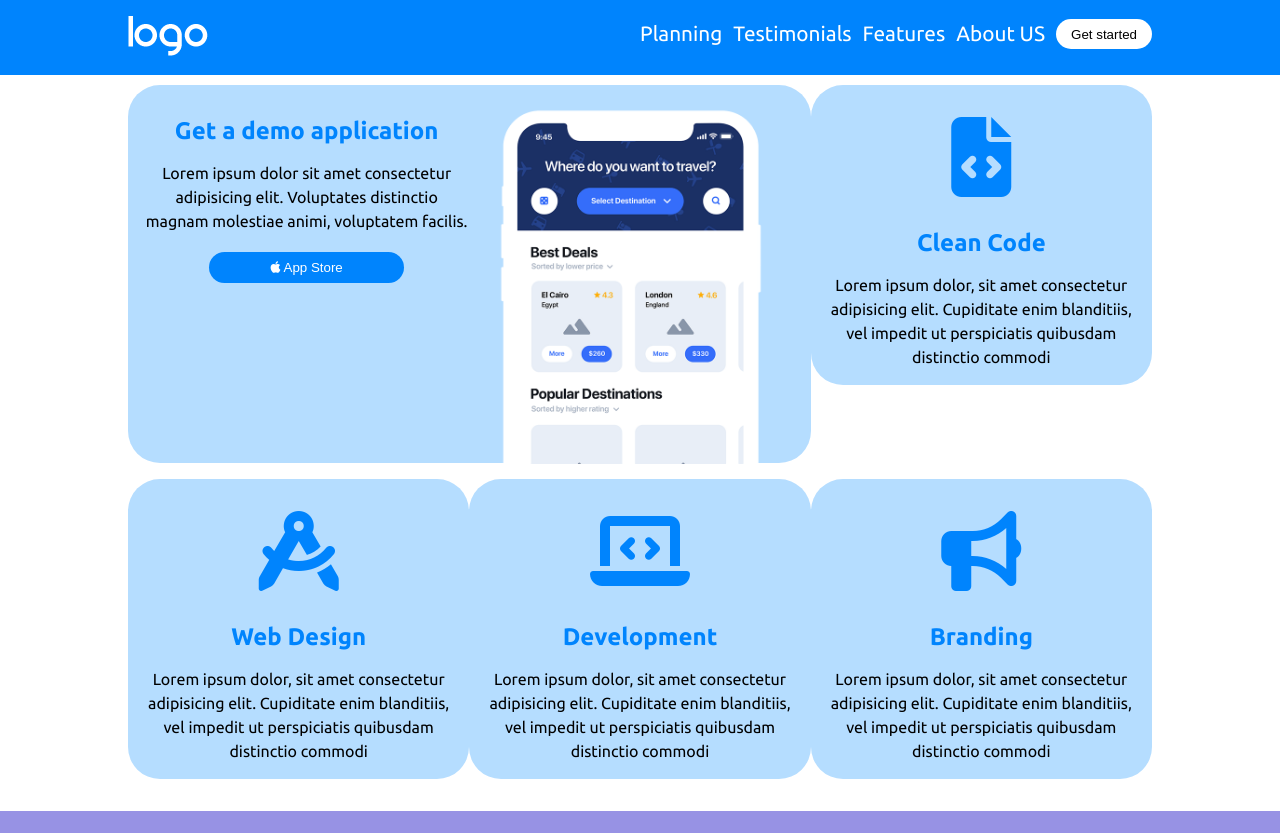
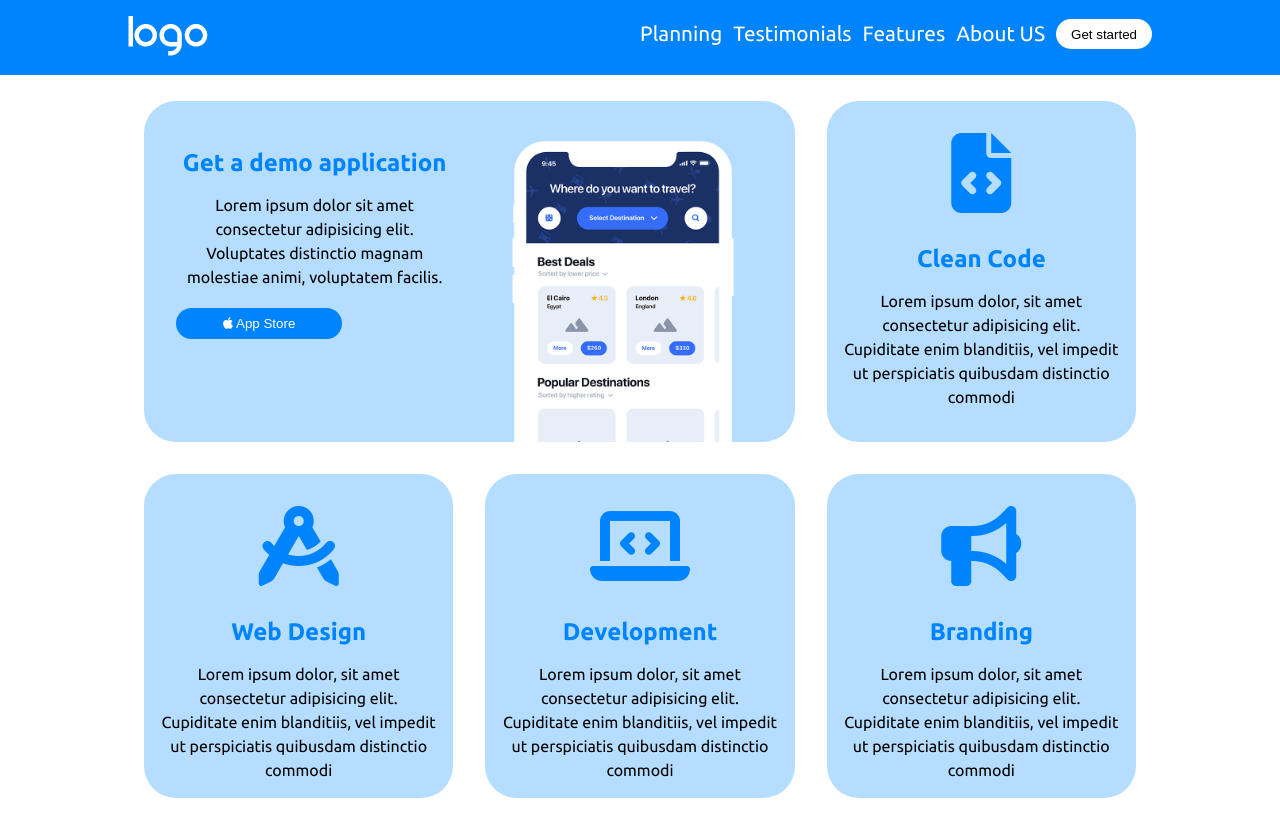
Before and after one commit to LucaRanieri96/htmlcss-responsive-layout, a plain HTML site: page index.html in a window 1280 px wide. Shown: the top 833 px of the page. Drawn offline with Linux system fonts and the light colour scheme.

Commit message:
Fix cards

```diff
--- a/assets/css/style.css
+++ b/assets/css/style.css
@@ -72,7 +72,9 @@ p {
     padding: 1rem;
     margin-bottom: 1rem;
 }
-
+.height100 {
+    height: 100%;
+}
 .whitecard {
     background-color: white;
     border-radius: 3rem;
@@ -199,9 +201,12 @@ button {
     padding: 0.5rem;
     width: 60%;
 }
-
+.col_md_4,
+.col_12 {
+    padding: 1rem;
+}
 .col_12 img {
-    margin-bottom: -1.2rem;
+    margin-bottom: -3.2rem;
 }
 
 .menu {
--- a/index.html
+++ b/index.html
@@ -41,8 +41,8 @@
             <div class="grid">
                 <div class="row d-flex">
                     <div class="col_12 col_md_8">
-                        <div class="card d-flex wrap">
-                            <div class="col_12 col_lg_6 text">
+                        <div class="card d-flex wrap height100">
+                            <div class="col_12 col_lg_6 d-flex dir_col">
                                 <h3 class="secondarycolor">Get a demo application</h3>
                                 <p>Lorem ipsum dolor sit amet consectetur
                                     adipisicing elit. Voluptates distinctio magnam
@@ -57,7 +57,7 @@
                     </div>
 
                     <div class="col_12 col_md_4">
-                        <div class="card">
+                        <div class="card height100">
                             <i class="secondarycolor fa-solid fa-file-code"></i>
                             <h3 class="secondarycolor">Clean Code</h3>
                             <p>Lorem ipsum dolor, sit amet consectetur adipisicing elit. Cupiditate enim blanditiis, vel impedit ut perspiciatis quibusdam distinctio commodi</p>
```
